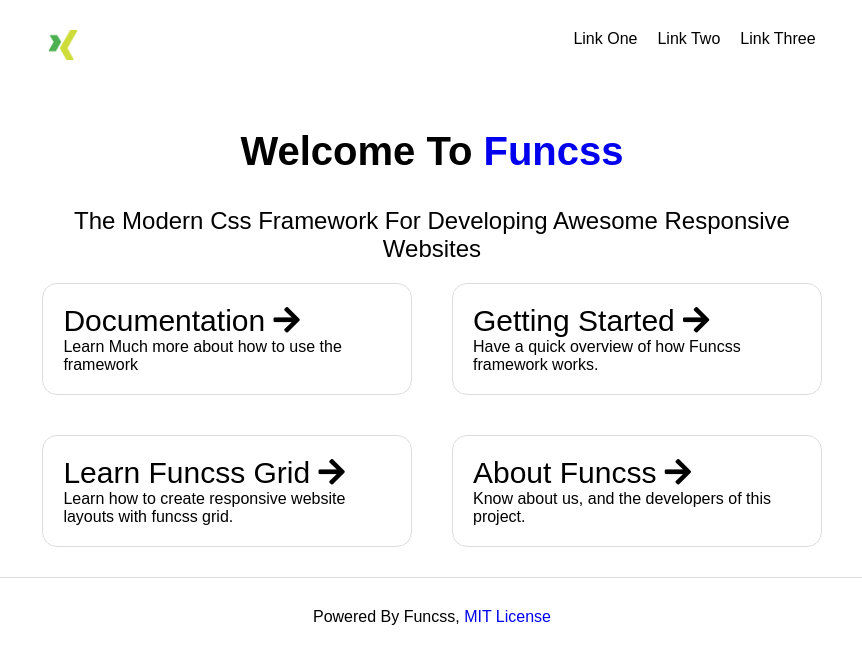
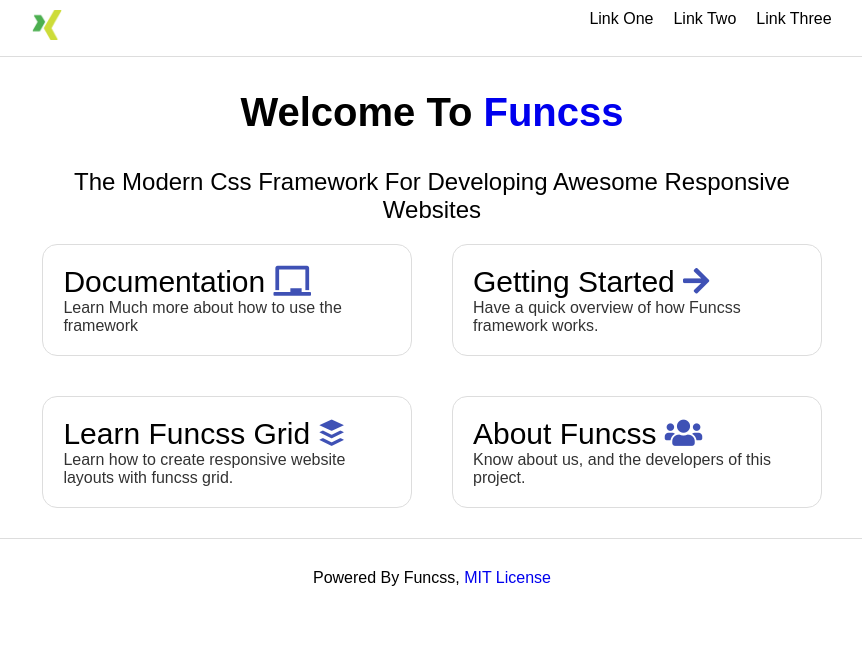
Before and after one commit to fun-css/funcss, a plain HTML site: page index.html in a window 1280 px wide. Shown: the whole page, without its empty margins (208-1070 px from the left). Drawn offline with Linux system fonts and the light colour scheme; a web font is replaced by a local one.

Commit message:
Add files via upload

```diff
--- a/index.html
+++ b/index.html
@@ -11,14 +11,15 @@
 </head>
 <body>
     <!-- navbar -->
-    <div class="container padding-20">
+<div class="sticky-top white">
+    <div class="container">
         <div class="container">
             <div class="navigation-bar width-100-p">
                 <div class="text-x-large nav-logo"><img src="img/logo.png" class="height-30" /></div>
                      <div class="link-wrapper">
-                      <a href="#" class="text-black link">Link One</a>
-                      <a href="#" class="text-black link">Link Two</a>
-                      <a href="#" class="text-black link">Link Three</a>
+                      <a href="#" class="text-black hover-text-blue link">Link One</a>
+                      <a href="#" class="text-black hover-text-blue link">Link Two</a>
+                      <a href="#" class="text-black hover-text-blue link">Link Three</a>
                   </div>
                   <div class="sidebar-trigger"><i class="fas fa-bars text-indigo"></i></div>
              </div>
@@ -29,16 +30,18 @@
                  </span>
              </div>
              <div class="padding">
-                 <div class="text-center padding"><a href="#" class="link text-white">Link One</a></div>
-                 <div class="text-center padding"><a href="#" class="link text-white">Link Two</a></div>
-                 <div class="text-center padding"><a href="#" class="link text-white">Link Three</a></div>
-                 <div class="text-center padding"><a href="#" class="link text-white">Link Four</a></div>
+                 <div class="text-center padding"><a href="#" class="link text-white hover-opacity-4">Link One</a></div>
+                 <div class="text-center padding"><a href="#" class="link text-white hover-opacity-4">Link Two</a></div>
+                 <div class="text-center padding"><a href="#" class="link text-white hover-opacity-4">Link Three</a></div>
+                 <div class="text-center padding"><a href="#" class="link text-white hover-opacity-4">Link Four</a></div>
              </div>
              </div>
 
         </div>
 
     </div>
+    <div class="hr"></div>
+</div>
 
     <div class="container">
         <div class="container">
@@ -53,34 +56,32 @@
                 <div class="col sm-12 md-12 lg-6 padding-20">
                     <a href="https://funcss.herokuapp.com" class="text-black">
                         <div class="border padding-20 pointer hover-up round-edge hover-text-blue">
-                            <div class="h2">Documentation <i class="fas fa-arrow-right"></i></div>
-                            <div>Learn Much more about how to use the framework</div>
+                            <div class="h2">Documentation <i class="fas fa-chalkboard text-indigo"></i></div>
+                            <div class="opacity-3">Learn Much more about how to use the framework</div>
                         </div>
                     </a>
                 </div>
                 <div class="col sm-12 md-12 lg-6 padding-20">
                     <a href="https://funcss.herokuapp.com/gettingstarted" class="text-black">
                         <div class="border padding-20 pointer hover-up round-edge hover-text-blue">
-                            <div class="h2">Getting Started <i class="fas fa-arrow-right"></i></div>
-                            <div>Have a quick overview of how Funcss framework works.</div>
+                            <div class="h2">Getting Started <i class="fas fa-arrow-right text-indigo"></i></div>
+                            <div class="opacity-3">Have a quick overview of how Funcss framework works.</div>
                         </div>
                     </a>
                 </div>
                 <div class="col sm-12 md-12 lg-6 padding-20">
                     <a href="https://funcss.herokuapp.com/grid" class="text-black">
                         <div class="border padding-20 pointer hover-up round-edge hover-text-blue">
-                            <div class="h2">Learn Funcss Grid <i class="fas fa-arrow-right"></i></div>
-                            <div>Learn how to create responsive website layouts with funcss grid.</div>
+                            <div class="h2">Learn Funcss Grid <i class="fab fa-buffer text-indigo"></i></div>
+                            <div class="opacity-3">Learn how to create responsive website layouts with funcss grid.</div>
                         </div>
                     </a>
                 </div>
                 <div class="col sm-12 md-12 lg-6 padding-20">
                     <a href="https://funcss.herokuapp.com/about" class="text-black">
                         <div class="border padding-20 pointer hover-up round-edge hover-text-blue">
-                            <div class="h2">About Funcss <i class="fas fa-arrow-right"></i></div>
-                            <div>
-                             Know about us, and the developers of this project.
-                            </div>
+                            <div class="h2">About Funcss <i class="fas fa-users text-indigo"></i></div>
+                            <div class="opacity-3">Know about us, and the developers of this project.</div>
                         </div>
                     </a>
                 </div>
```
